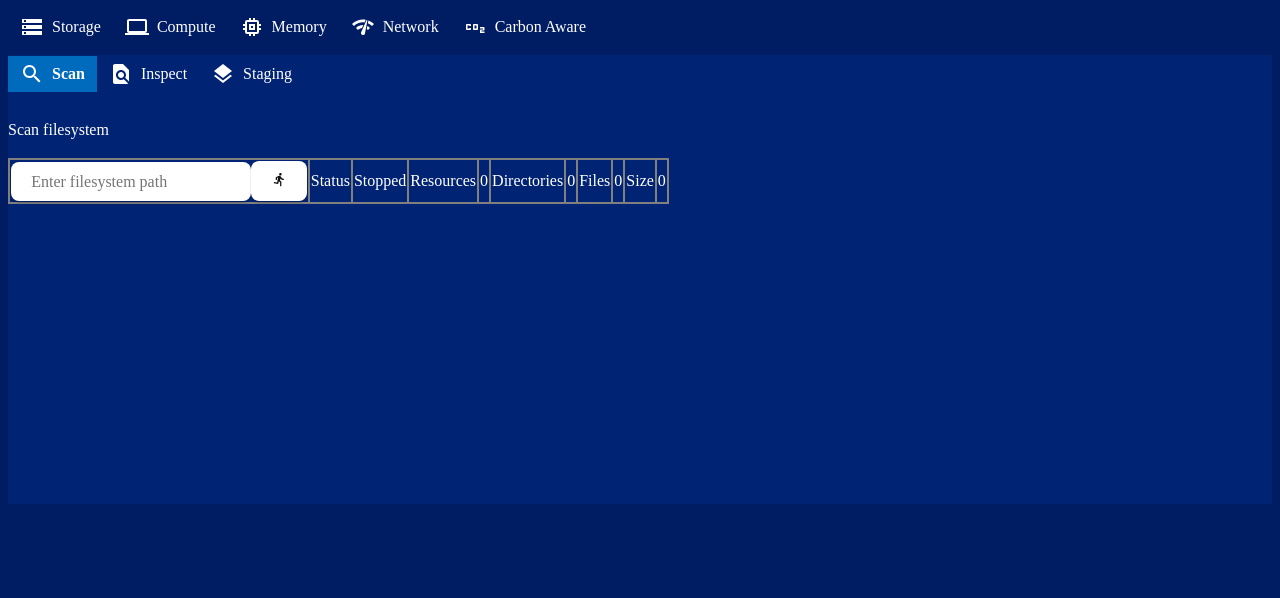
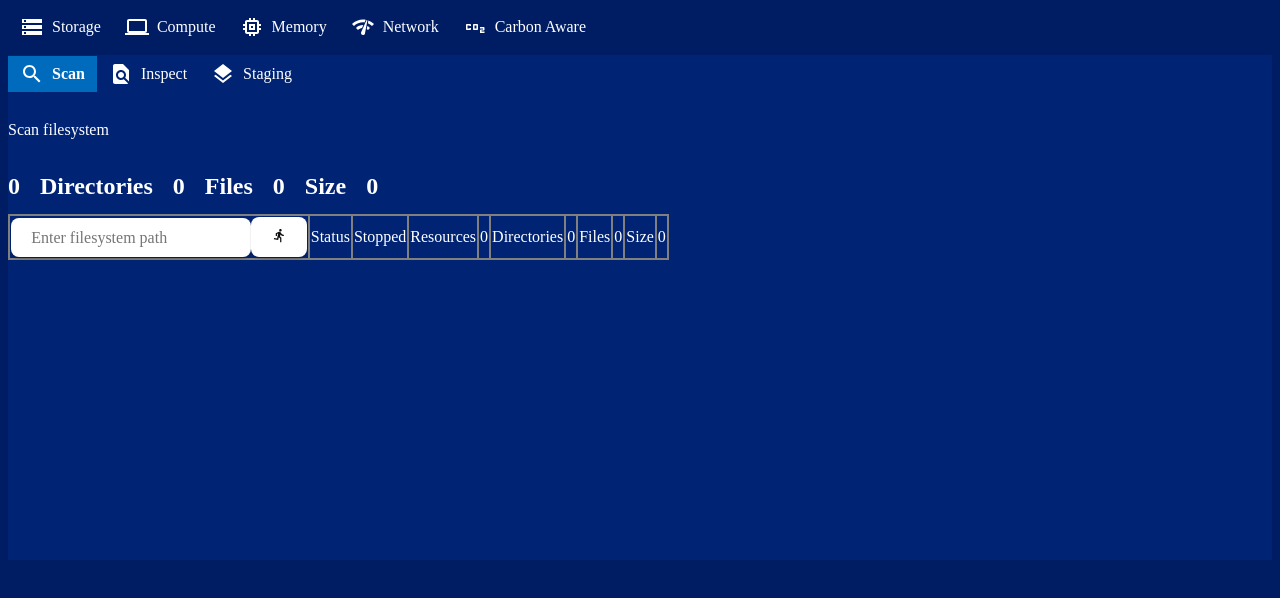
Before and after one commit to toaler/dups, a React (Vite) app: page / in a window 1280 px wide. Shown: the top 598 px of the page. Built offline with nearby package versions, Linux system fonts and the light colour scheme.

Commit message:
Initial scanning styled component solution

```diff
--- /dev/null
+++ b/src/storage/ScanHeader.jsx
@@ -0,0 +1,51 @@
+import React, {useState} from 'react';
+import styled from "styled-components"
+import DirectionsRunIcon from '@mui/icons-material/DirectionsRun';
+
+function ScanHeader() {
+
+    const [resources, setResources] = useState(0);
+    const [directories, setDirectories] = useState(0);
+    const [files, setFiles] = useState(0);
+    const [size, setSize] = useState(0);
+
+    return <ScanHeaderContainer>
+        <ScanHeaderLeft>
+            <h1>{Number(resources).toLocaleString()}</h1>
+            <h1>Directories</h1>
+            <h1>{Number(directories).toLocaleString()}</h1>
+            <h1>Files</h1>
+            <h1>{Number(files).toLocaleString()}</h1>
+            <h1>Size</h1>
+            <h1>{Number(size).toLocaleString()}</h1>
+        </ScanHeaderLeft>
+    </ScanHeaderContainer>
+}
+
+export default ScanHeader
+
+const ScanHeaderContainer = styled.div`
+    display: flex;
+    font-family: San Francisco;
+    font-size: 12px;
+    line-height: 24px;
+    font-weight: 400;
+    color: #FFFFFF;
+`;
+
+const ScanHeaderLeft = styled.div`
+    display: flex;
+    align-items: center; // Adjust vertical alignment as needed
+    justify-content: space-between; // Spread out the children to use available space
+    flex-wrap: wrap; // Allow items to wrap to a new line if needed
+    gap: 20px; // Creates space between items
+`;
+
+
+const ScanRunIcon = styled(DirectionsRunIcon)`
+    display: flex;
+    font-size: 4rem !important; // Adjust the size as needed
+    margin-left: auto;
+    margin-right: 30px;
+    color: inherit; // Or specify a color
+`;
--- a/src/storage/ScanTab.jsx
+++ b/src/storage/ScanTab.jsx
@@ -2,6 +2,7 @@ import React, {useEffect, useRef, useState} from 'react';
 import {invoke} from "@tauri-apps/api/tauri";
 import {listen} from "@tauri-apps/api/event";
 import DirectionsRunIcon from '@mui/icons-material/DirectionsRun';
+import ScanHeader from "./ScanHeader.jsx";
 
 function ScanTab() {
     const ScanStatus = {
@@ -123,6 +124,7 @@ function ScanTab() {
     return (
         <div>
             <p>Scan filesystem</p>
+            <ScanHeader></ScanHeader>
             <table>
                 <tr>
                     <td>
```
